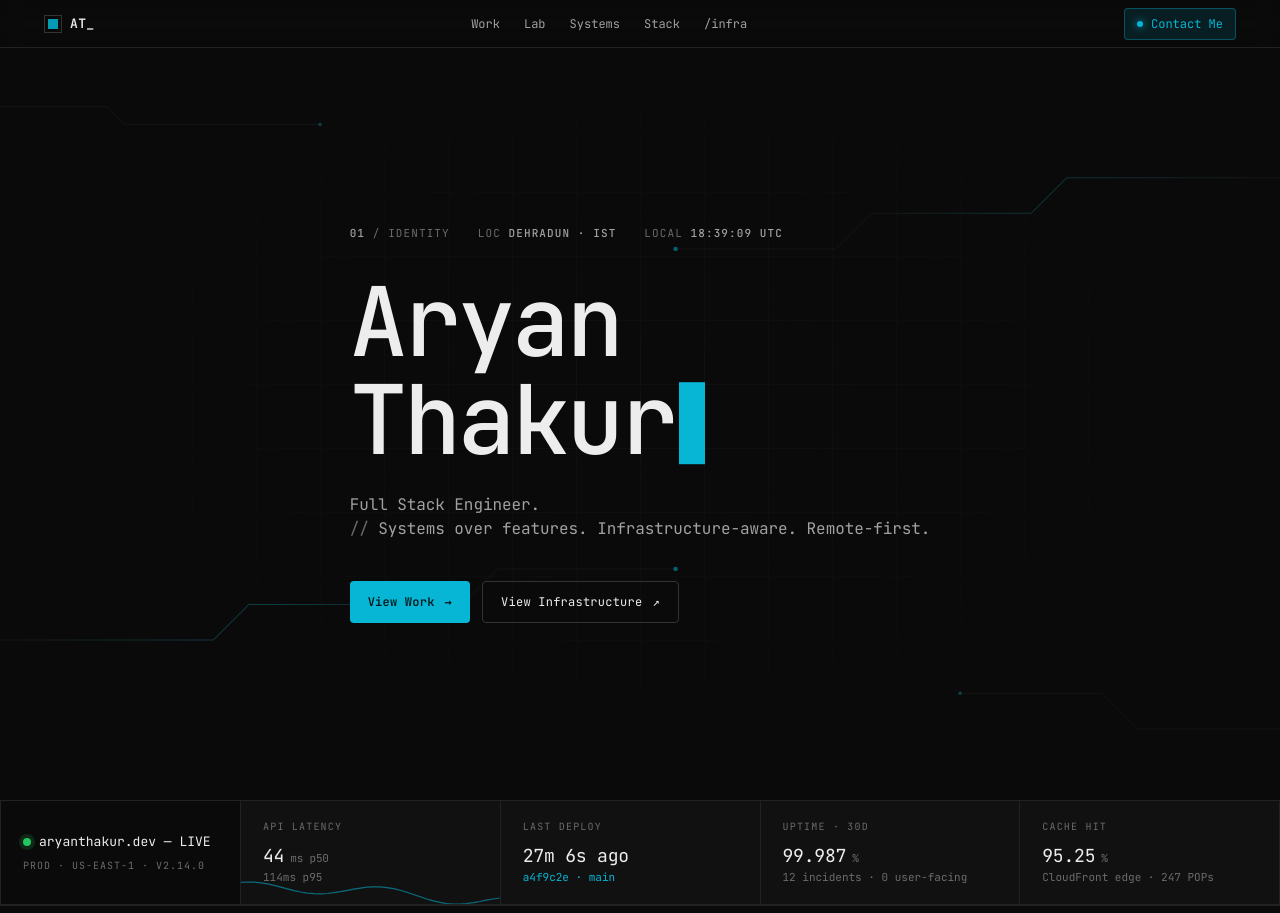
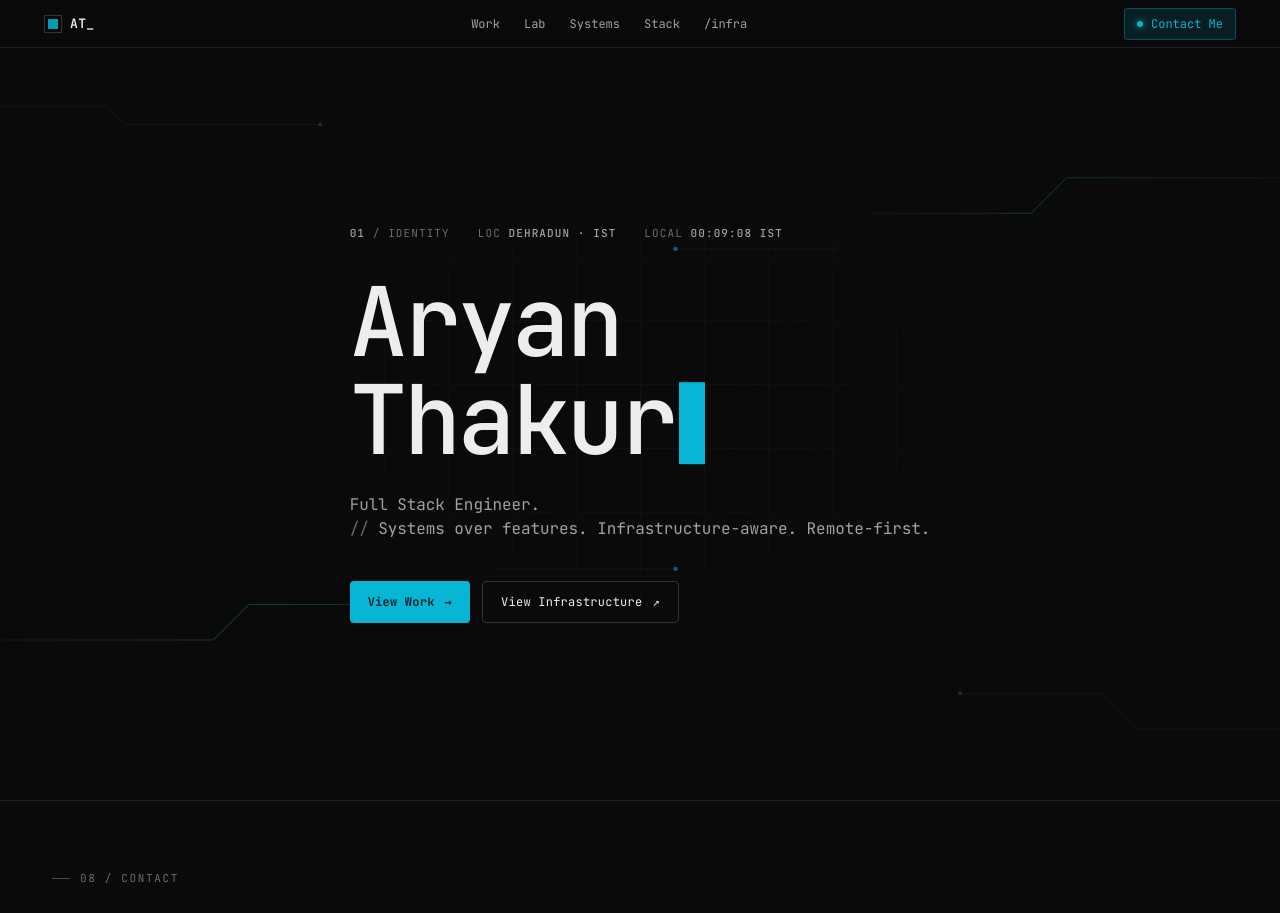
Before and after one commit to AryanThakur01/personal-portfolio, a React (Vite) app in the folder web/: page / in a window 1280 px wide. Shown: the top 913 px of the page. Built offline with nearby package versions, Linux system fonts and the light colour scheme.

Commit message:
fix(hero): hero section timezone

```diff
--- a/web/src/App.tsx
+++ b/web/src/App.tsx
@@ -15,13 +15,13 @@ function App() {
       <Navbar />
       <main>
         <Hero />
-        <SystemHealth />
-        <CapabilityMap />
-        <ArchitectureGraph />
-        <SystemsLab />
-        <CaseStudies />
-        <CICDFeed />
-        <Terminal />
+        {/* <SystemHealth /> */}
+        {/* <CapabilityMap /> */}
+        {/* <ArchitectureGraph /> */}
+        {/* <SystemsLab /> */}
+        {/* <CaseStudies /> */}
+        {/* <CICDFeed /> */}
+        {/* <Terminal /> */}
       </main>
       <Footer />
     </div>
--- a/web/src/components/hero.tsx
+++ b/web/src/components/hero.tsx
@@ -1,15 +1,16 @@
 import { useEffect, useState } from "react";
 
-function useUTCClock() {
+function useISTClock() {
   const [time, setTime] = useState("");
 
   useEffect(() => {
     function tick() {
       const now = new Date();
-      const h = String(now.getUTCHours()).padStart(2, "0");
-      const m = String(now.getUTCMinutes()).padStart(2, "0");
-      const s = String(now.getUTCSeconds()).padStart(2, "0");
-      setTime(`${h}:${m}:${s} UTC`);
+      const ist = new Date(now.getTime() + (5 * 60 + 30) * 60 * 1000);
+      const h = String(ist.getUTCHours()).padStart(2, "0");
+      const m = String(ist.getUTCMinutes()).padStart(2, "0");
+      const s = String(ist.getUTCSeconds()).padStart(2, "0");
+      setTime(`${h}:${m}:${s} IST`);
     }
     tick();
     const id = setInterval(tick, 1000);
@@ -79,7 +80,7 @@ function CircuitTraces() {
 }
 
 export function Hero() {
-  const time = useUTCClock();
+  const time = useISTClock();
 
   return (
     <section
```
